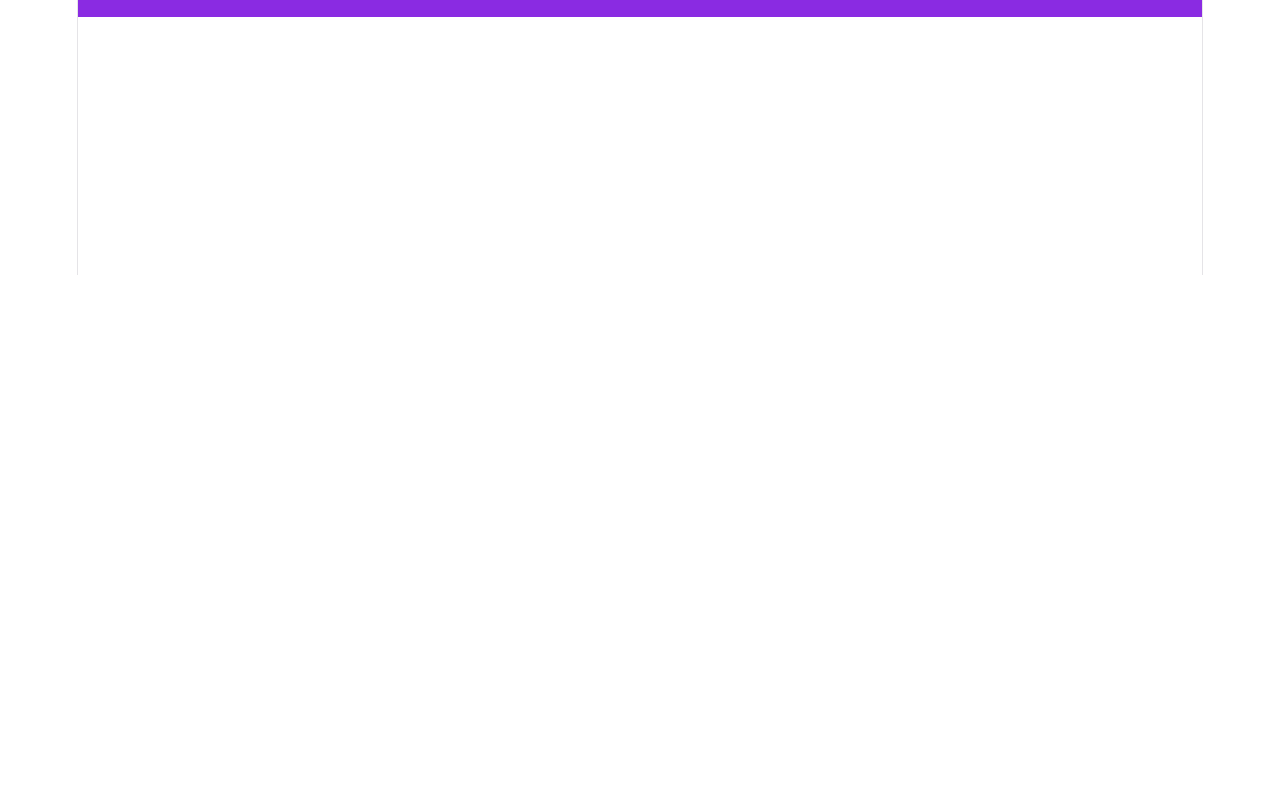
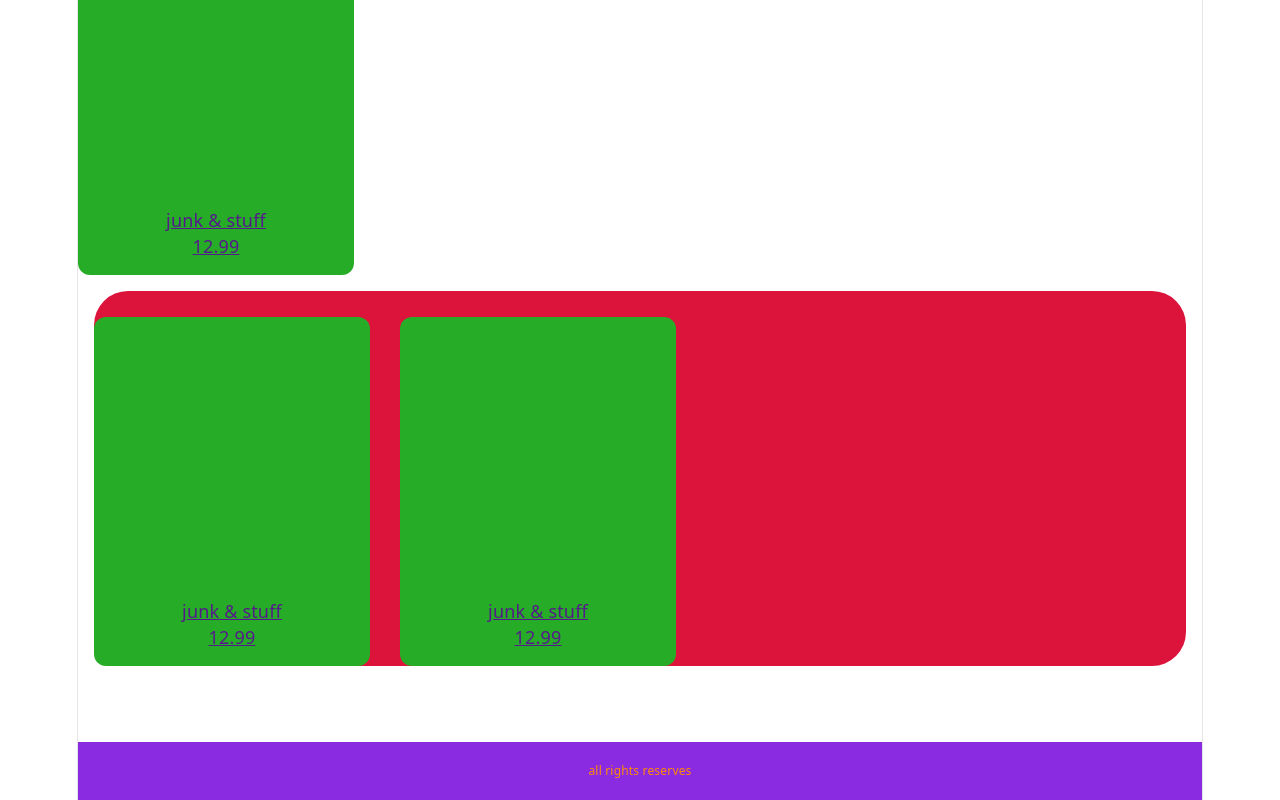
Before and after one commit to Jayden2d/GDYT-website, a React (Vite) app in the folder gdytproject/: page / in a window 1280 px wide. Shown: the part 525-1325 px from the top of the page. Before the commit the page ends 800 px from the top, so only its background shows below. Built offline with nearby package versions, Linux system fonts and the light colour scheme.

Commit message:
productcard & content

```diff
--- a/gdytproject/src/App.css
+++ b/gdytproject/src/App.css
@@ -42,3 +42,20 @@ footer{
   border-radius: 56px;
   margin: 20px;
 }
+
+.product-card-body{
+  background-color: rgb(39, 172, 39);
+  border-radius: 12px;
+  padding-top: 260px;
+  padding-left: 13px;
+  padding-right: 13px;
+  padding-bottom: 16px;
+  width: 250px;
+
+}
+
+.content{
+  display: flex;
+  flex-direction: row;
+  gap: 30px;
+}
--- a/gdytproject/src/App.tsx
+++ b/gdytproject/src/App.tsx
@@ -4,6 +4,7 @@ import Navbar from './components/Navbar'
 import Footer from './components/Footer'
 import Home from './Home'
 import Cards from './cards'
+import ProductCrad from './components/ProductCard'
 
 function App() {
   return (
--- a/gdytproject/src/Home.tsx
+++ b/gdytproject/src/Home.tsx
@@ -1,3 +1,5 @@
+import ProductCrad from "./components/ProductCard"
+
 function Home() {
   return (
     <>
@@ -12,6 +14,14 @@ function Home() {
         <p style={{color: 'black'}}>
           Selling and trading
         </p>
+
+      </div>
+      <ProductCrad />
+      <div className="main">
+        <div className="content">
+          <ProductCrad />
+          <ProductCrad />
+        </div>
       </div>
     </>
   )
--- a/gdytproject/src/components/ProductCard.tsx
+++ b/gdytproject/src/components/ProductCard.tsx
@@ -0,0 +1,13 @@
+function ProductCrad() {
+    return(
+        <a href="" className="product-card">
+        <img src="" className="product-card-img"/>
+        <div className="product-card-body">
+            <h3 className="product-card-title>"></h3>
+            <p className="product-card-discription">junk & stuff</p>
+            <p className="prouduct-card-price">12.99</p>
+        </div>
+        </a>
+    )
+}
+export default ProductCrad
```
